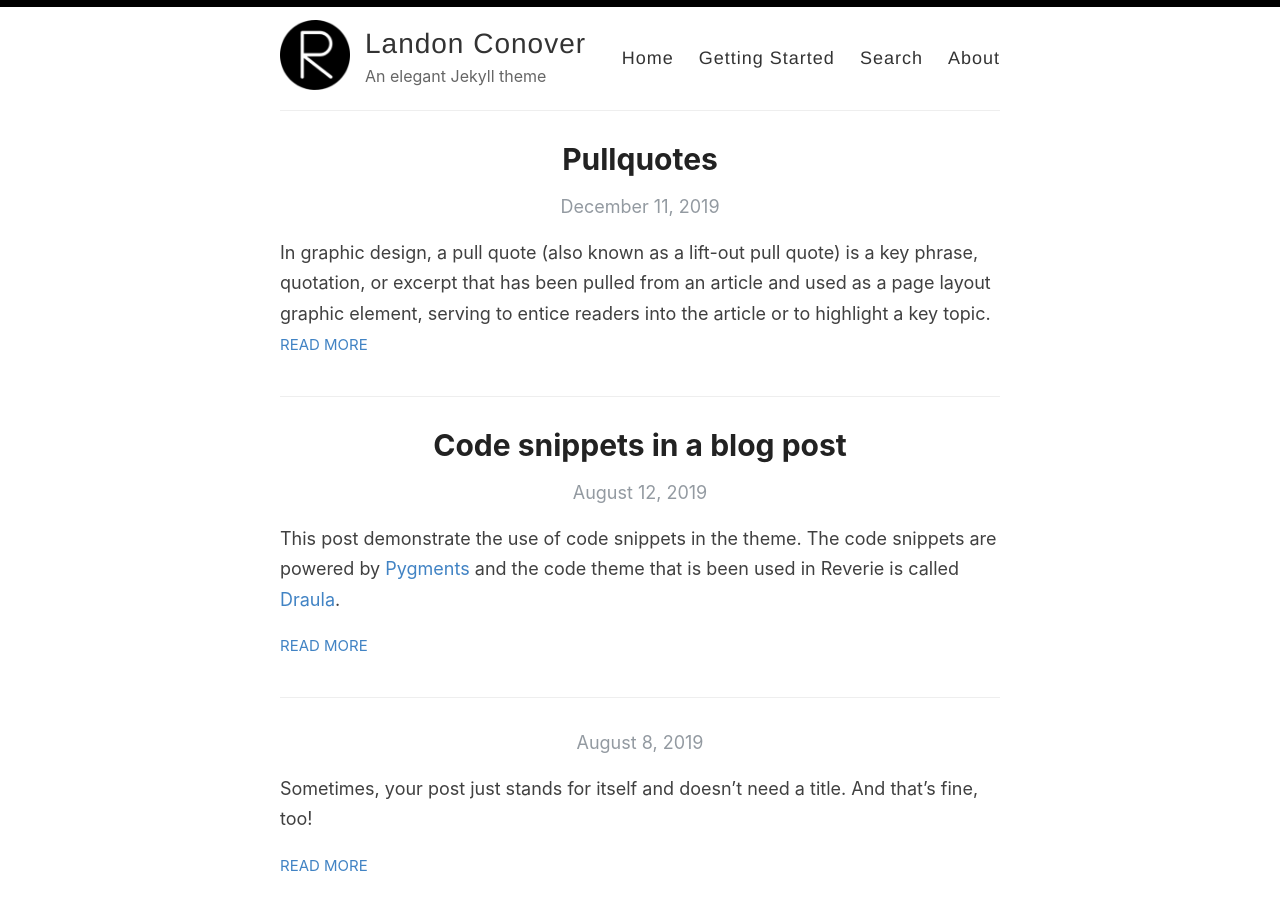
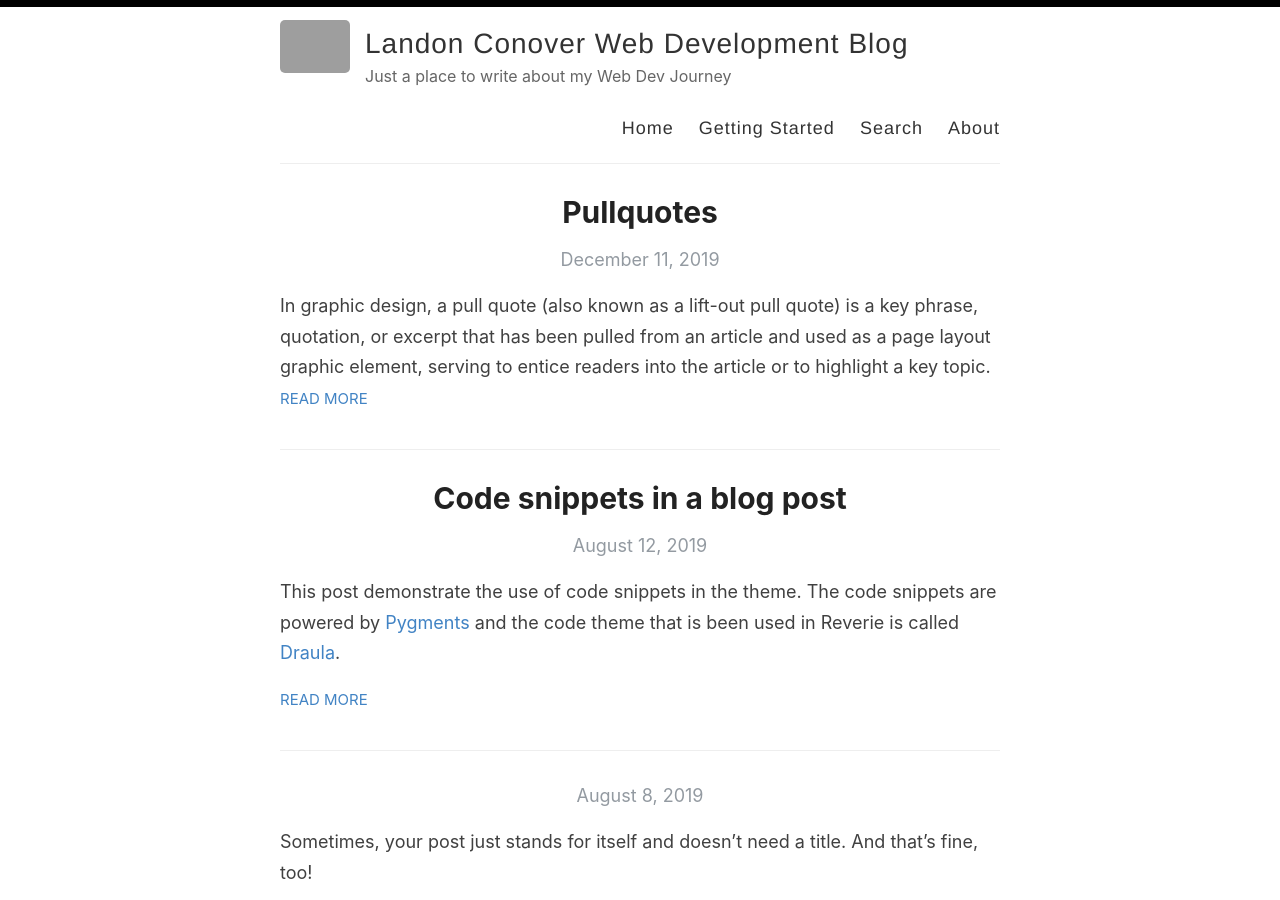
Before and after one commit to landonconover/LandonConover, a Jekyll site: the page built from index.html, in a window 1280 px wide and 900 px high. Built offline with Jekyll 4.4.1, drawn with Linux system fonts in a browser that asks for light colours; the list of posts is cut into pages by our own code; part of the change alters nothing that is shown.

Commit message:
Update _config.yml

```diff
--- a/_config.yml
+++ b/_config.yml
@@ -3,16 +3,16 @@
 #
 
 # Name of your site (displayed in the header)
-name: Landon Conover
+name: Landon Conover Web Development Blog
 
 # Name of the author
 author: Landon Conover
 
 # Short bio or description (displayed in the header)
-description: An elegant Jekyll theme
+description: Just a place to write about my Web Dev Journey
 
 # URL of your avatar or profile pic (you could use your GitHub profile pic)
-avatar: /images/reverie.png
+avatar: https://avatars3.githubusercontent.com/u/1420371?s=400&u=100f1146b8c8fd327e383070973ac5d468db9dbf&v=4
 
 #
 # Flags below are optional
@@ -21,15 +21,15 @@ avatar: /images/reverie.png
 # Includes an icon in the footer for each username you enter
 footer-links:
   dribbble:
-  email: amit.d.merchant@gmail.com
+  email:
   facebook:
   flickr:
-  github: amitmerchant1990/reverie
-  instagram:
+  github: landonconover
+  instagram: landonconover
   linkedin:
   pinterest:
   rss: rss
-  twitter: amit_merchant
+  twitter: landonconover
   stackoverflow:
   youtube: # channel/<your_long_string> or user/<user-name>
   googleplus: # anything in your profile username that comes after plus.google.com/
@@ -41,7 +41,7 @@ footer-links:
 disqus:
 
 # Enter your Google Analytics web tracking code (e.g. UA-2110908-2) to activate tracking
-google_analytics: UA-43339302-11
+google_analytics:
 
 # Your website URL (e.g. http://amitmerchant1990.github.io or http://www.amitmerchant.com)
 # Used for Sitemap.xml and your RSS feed
```
